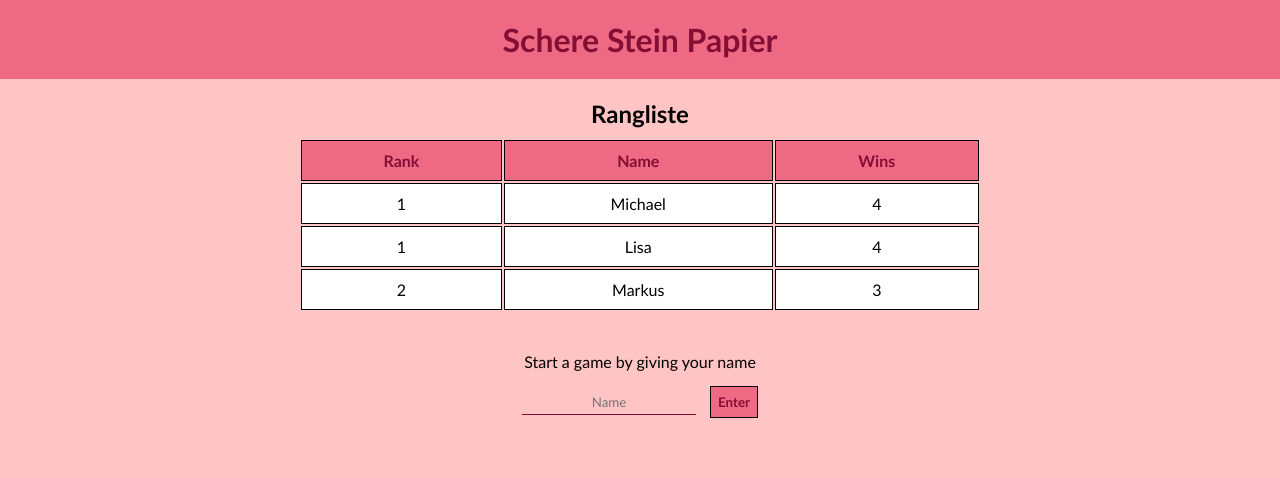
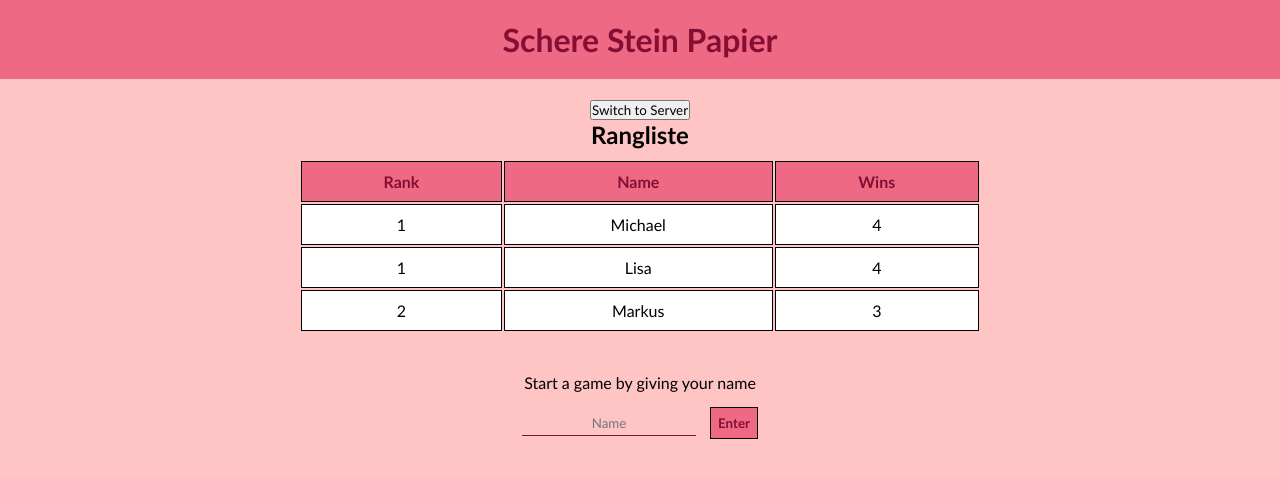
Before and after one commit to davorluc/rock-paper-scissors, a website with bundled scripts: page schere-stein-papier.html in a window 1280 px wide. Built offline with nearby package versions, Linux system fonts and the light colour scheme.

Commit message:
added a switch to server button to starting page

```diff
--- a/schere-stein-papier.html
+++ b/schere-stein-papier.html
@@ -12,7 +12,8 @@
   </header>
   <div id="start-page">
     <section id="scoreboard">
-        <h2>Rangliste</h2>
+        <button id="server-switch" type="button">Switch to Server</button>
+        <h2 id="ranking-header">Rangliste</h2>
         <table id="table-scoreboard">
           <thead>
             <tr>
```
